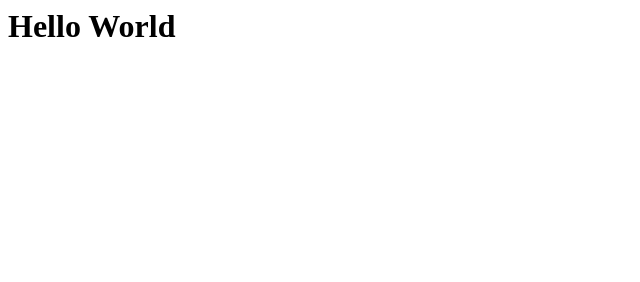
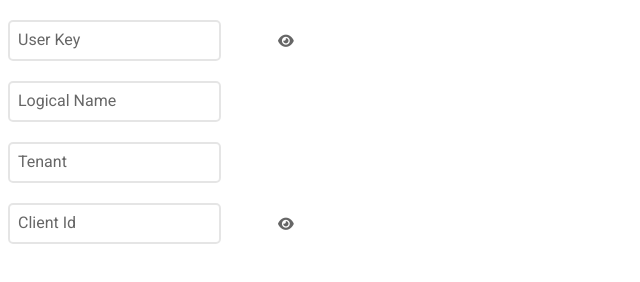
Before and after one commit to ArchSeer-Technologies/orchestrator-link, a plain HTML site: page index.html in a window 1280 px wide. Shown: the whole page, without its empty margins (0-640 px from the left). Drawn offline with nearby package versions, Linux system fonts and the light colour scheme.

Commit message:
Finished the input boxes

```diff
--- /dev/null
+++ b/index.css
@@ -0,0 +1,73 @@
+@import url("https://fonts.googleapis.com/css?family=Roboto");
+body {
+  font-family: Roboto, sans-serif;
+  font-size: 14px;
+  color: rgba(0,0,0, 0.22);
+}
+
+
+
+.input-group {
+  position: relative;
+  margin: 20px auto;
+}
+
+.form-control {
+  position: relative;
+  z-index: 1;
+  width: 13%;
+  height: 35px;
+  font-size: 16px;
+  border: none;
+  border: 1px solid rgba(0,0,0,0.1);
+  background-color: transparent;
+  border-radius: 5px;
+  border-width: 2px;
+  padding-left:10px;
+  padding-right:35px;
+}
+
+.form-control+ label {
+    position: absolute;
+    top: 10px;
+    left: 10px;
+    font-size: 16px;
+    color: rgba(0,0,0,0.6);
+    transition: all 0.1s ease-out;
+  }
+
+.form-control:focus {
+    outline: none;
+    border-color: #2196f3;
+    transition: all 0.1s ease-out;
+    caret-color: #2196f3;
+  }
+
+.form-control:focus + label,
+.form-control.has-value + label {
+    top: -7.5px;
+    color: #2196f3;
+    font-size: 14px;
+    background-color: white;
+    z-index: 1;
+    padding-left: 3px;
+    padding-right: 3px;
+  }
+.form-controlhas-value:not(:focus) + label {
+    color: rgba(0,0,0,0.6);
+  }
+
+i{
+    color: rgba(0,0,0,0.6);
+}
+
+i:hover{
+    cursor: pointer;
+}
+
+label ~ i{
+    position: absolute;
+    top: 14px;
+    left: 270px;
+    z-index:1;
+}
--- a/index.html
+++ b/index.html
@@ -1 +1,40 @@
-<h1>Hello World</h1>
+<!DOCTYPE html>
+<html lang="en">
+<head>
+    <meta charset="UTF-8">
+    <meta http-equiv="X-UA-Compatible" content="IE=edge">
+    <meta name="viewport" content="width=device-width, initial-scale=1.0">
+    <script src="https://kit.fontawesome.com/bddd2eaffb.js" crossorigin="anonymous"></script>
+    <script src="https://ajax.googleapis.com/ajax/libs/jquery/3.5.1/jquery.min.js"></script>
+    <script src="index.js"></script>
+    <link rel="stylesheet" href="index.css">
+    <title>Document</title>
+</head>
+<body>
+    <div class="container">
+        <div class="input-group">
+            <input type="password" class="form-control"/>
+            <label>User Key</label>
+            <i class="fas fa-eye"></i>
+        </div>
+
+        <div class="input-group">
+            <input type="text" class="form-control" />
+            <label>Logical Name</label>
+        </div>
+
+        <div class="input-group">
+            <input type="text" class="form-control" />
+            <label>Tenant</label>
+        </div>
+
+        <div class="input-group">
+            <input type="password" class="form-control" />
+            <label>Client Id</label>
+            <i class="fas fa-eye"></i>
+        </div>
+    </div>
+
+
+</body>
+</html>
--- /dev/null
+++ b/index.js
@@ -0,0 +1,28 @@
+$(function(){
+
+    $('.form-control').each(function(){
+      changeState($(this));
+    });
+
+    $('.form-control').on('focusout', function(){
+      changeState($(this));
+    });
+
+    function changeState($formControl){
+        if($formControl.val().length > 0){
+        $formControl.addClass('has-value');
+      }
+      else{
+        $formControl.removeClass('has-value');
+      }
+    }
+});
+
+$(function(){
+    $('i').on('click', function(){
+        $(this).toggleClass('fa-eye-slash');
+         const passwordInput = $(this).prev().prev()
+        const t = passwordInput.attr("type") === "password" ? "text" : "password";
+        passwordInput.attr("type",t);
+    });
+});
```
